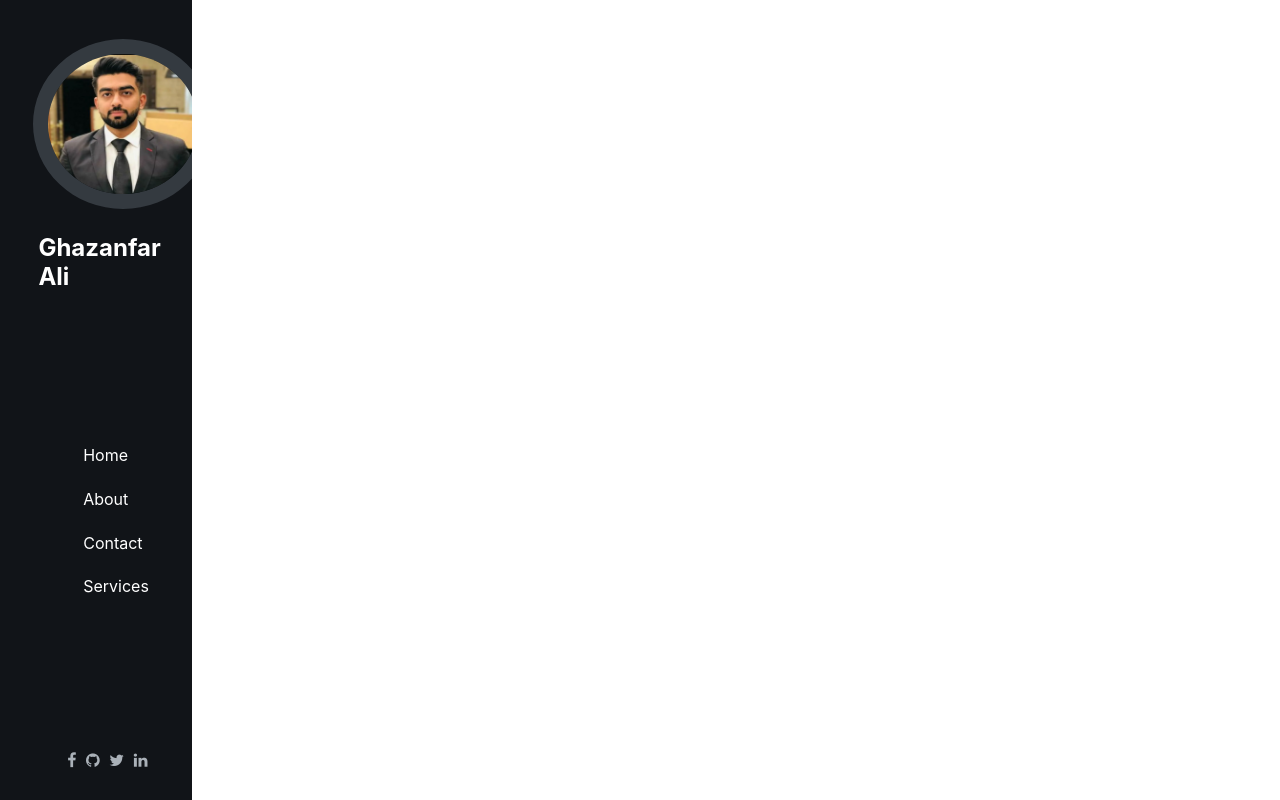
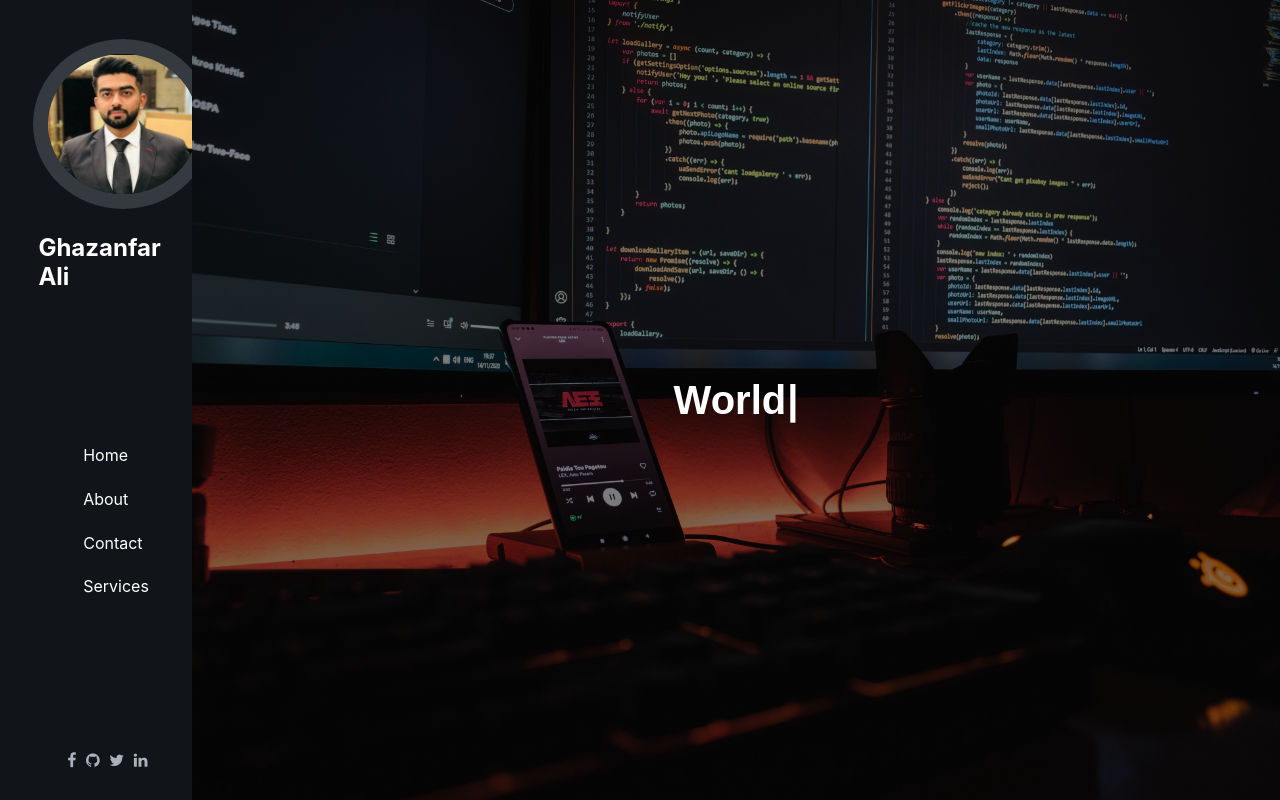
Before and after one commit to GhazanfarAli123/Portfolio, a React (Create React App) app in the folder ghazanfar-ali-portfolio/: page / in a window 1280 px wide. Built offline with nearby package versions, Linux system fonts and the light colour scheme.

Commit message:
@portfolio changes make home page.

```diff
--- a/ghazanfar-ali-portfolio/package.json
+++ b/ghazanfar-ali-portfolio/package.json
@@ -9,6 +9,7 @@
     "react": "^18.2.0",
     "react-dom": "^18.2.0",
     "react-scripts": "5.0.1",
+    "typewriter-effect": "^2.19.0",
     "web-vitals": "^2.1.4"
   },
   "scripts": {
--- a/ghazanfar-ali-portfolio/public/index.html
+++ b/ghazanfar-ali-portfolio/public/index.html
@@ -9,6 +9,7 @@
       name="description"
       content="Web site created using create-react-app"
     />
+    <script src="https://unpkg.com/typewriter-effect@latest/dist/core.js"></script>
     <link rel="stylesheet" href="https://cdnjs.cloudflare.com/ajax/libs/font-awesome/4.7.0/css/font-awesome.min.css">
     <link rel="apple-touch-icon" href="%PUBLIC_URL%/logo192.png" />
     <link href='https://unpkg.com/boxicons@2.1.4/css/boxicons.min.css' rel='stylesheet'>
--- a/ghazanfar-ali-portfolio/src/App.js
+++ b/ghazanfar-ali-portfolio/src/App.js
@@ -1,11 +1,14 @@
 import React from "react";
 import Header from "./Components/header";
 import { Services } from "./Components/services";
+import { Home } from "./Components/Home";
+import "./Components/script.js"
 
 function App() {
   return (
     <div className="App">
       <Header />
+      <Home />
       <Services />
     </div>
   );
--- /dev/null
+++ b/ghazanfar-ali-portfolio/src/Components/Home.js
@@ -0,0 +1,18 @@
+import "./script.js"
+import React from 'react';
+import Typewriter from "typewriter-effect";
+
+export const Home = () => {
+
+    return(
+        <div className="app2">
+      <Typewriter
+  options={{
+    strings: ['Hello', 'World'],
+    autoStart: true,
+    loop: true,
+  }}
+/>
+      </div>
+    )
+}
--- a/ghazanfar-ali-portfolio/src/Components/script.js
+++ b/ghazanfar-ali-portfolio/src/Components/script.js
@@ -0,0 +1,4 @@
+export const script = () =>
+{
+
+}
--- a/ghazanfar-ali-portfolio/src/Components/style.css
+++ b/ghazanfar-ali-portfolio/src/Components/style.css
@@ -50,3 +50,23 @@ ul .options {
 .icons{
   color: #aab1b8 !important;
 }
+.app2 {
+  font-family: sans-serif;
+  font-weight:800;
+  font-size:40px;
+  text-align: center;
+  display:flex;
+  justify-content:center;
+  align-items:center;
+  min-height:100vh;
+  background: linear-gradient(rgba(0, 0, 0, 0.5), rgba(0, 0, 0, 0.5)), url('./images/fotis-fotopoulos-6sAl6aQ4OWI-unsplash.jpg');
+  background-attachment: fixed;
+  background-position: 50%;
+  background-repeat: no-repeat;
+  background-size: cover;
+  -webkit-background-size: cover;
+  -moz-background-size: cover;
+  transition: background-image .3s ease-in .2s;
+  color: white;
+  margin-left: 15%;
+}
```
Also changed, not shown: ghazanfar-ali-portfolio/src/Components/images/fotis-fotopoulos-6sAl6aQ4OWI-unsplash.jpg (added), 1 other file (tests, documents, lock files or other folders).
